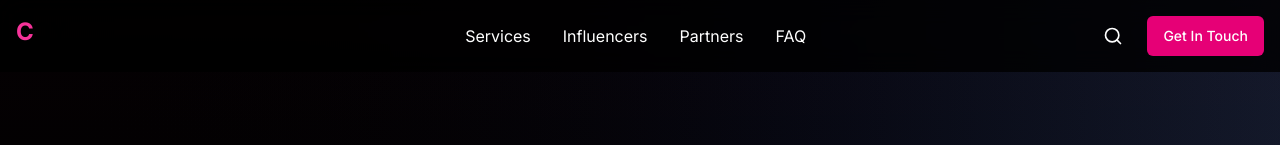
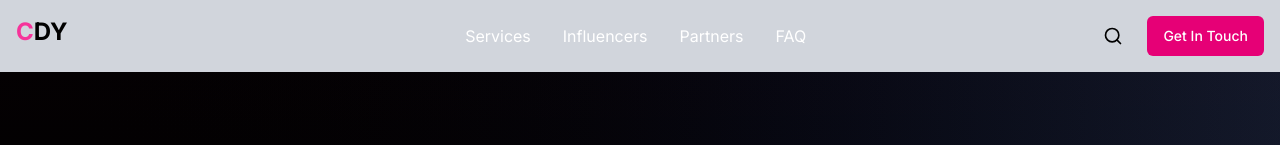
Before and after one commit to dushimechris1234/cdyrepo, a Next.js app: page / in a window 1280 px wide. Shown: the top 145 px of the page. Built offline with nearby package versions, Linux system fonts and the light colour scheme; grey boxes are pictures that could not be loaded.

Commit message:
fixed navigation

```diff
--- a/components/navbar.tsx
+++ b/components/navbar.tsx
@@ -57,7 +57,7 @@ export default function Navbar() {
 
   return (
     <>
-      <nav className={`fixed top-0 left-0 right-0 z-50 transition-all duration-300 ${navbarBg} text-white`}>
+      <nav className={`fixed top-0 left-0 right-0 z-50 bg-gray-300 transition-all duration-300 text-white`}>
         <div className="container mx-auto px-4 py-4">
           <div className="flex items-center justify-between">
             {/* Logo */}
@@ -91,7 +91,7 @@ export default function Navbar() {
               <button
                 onClick={toggleSearch}
                 aria-label="Search"
-                className="text-white hover:text-pink-500 transition-colors p-2 rounded-full hover:bg-white/10"
+                className="text-black hover:text-pink-500 transition-colors p-2 rounded-full hover:bg-white/10"
               >
                 <Search size={20} />
               </button>
```
